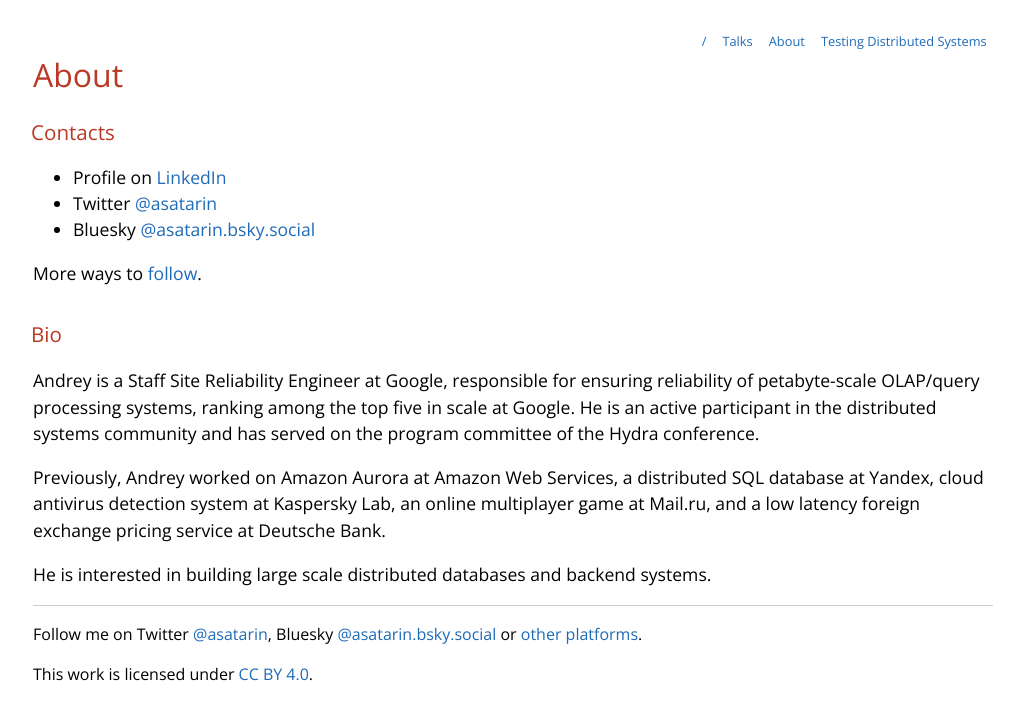
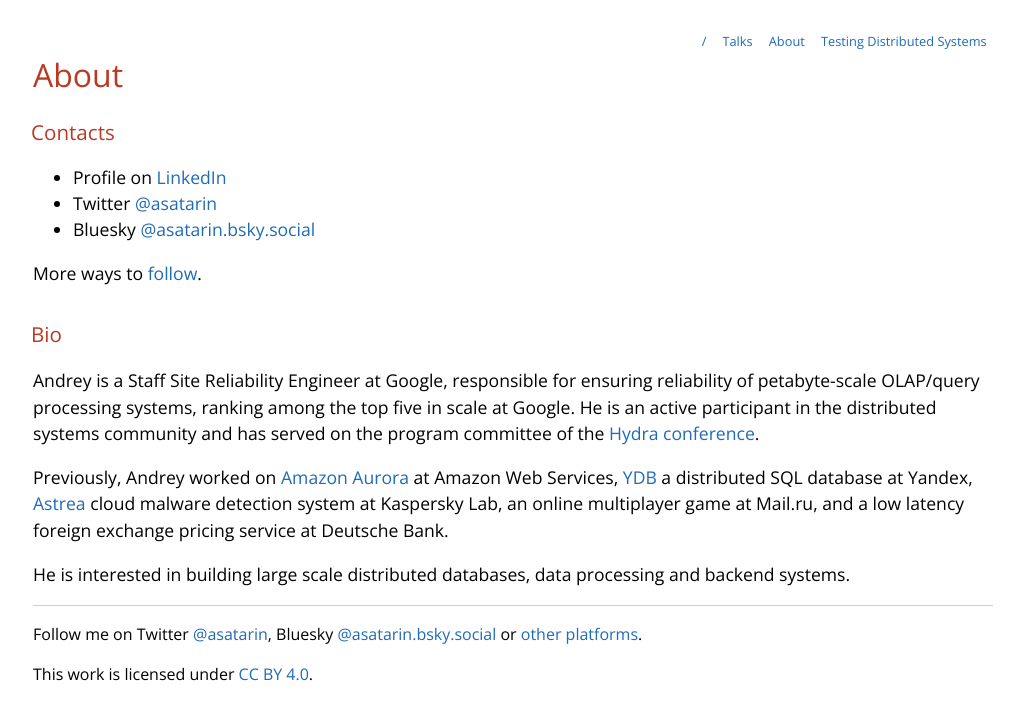
Before and after one commit to asatarin/asatarin.github.io, a Jekyll site: the page built from about.md, in a window 1280 px wide. Shown: the top 720 px of the page, without its empty margins (127-1144 px from the left). Built offline with Jekyll 4.4.1, drawn with Linux system fonts in a browser that asks for light colours; our own code applies the rules of GitHub Pages for plain Markdown files.

Commit message:
Add links to bio page

```diff
--- a/about.md
+++ b/about.md
@@ -16,10 +16,12 @@
 Andrey is a Staff Site Reliability Engineer at Google, responsible for ensuring reliability of petabyte-scale
 OLAP/query processing systems, ranking among the top five in scale at Google.
 He is an active participant in the distributed systems community and has served on the program
-committee of the Hydra conference.
+committee of the [Hydra conference](https://hydraconf.com/).
 
-Previously, Andrey worked on Amazon Aurora at Amazon Web Services, a distributed
-SQL database at Yandex, cloud antivirus detection system at Kaspersky Lab,
-an online multiplayer game at Mail.ru, and a low latency foreign exchange pricing service at Deutsche Bank.
+Previously, Andrey worked on [Amazon Aurora](https://aws.amazon.com/rds/aurora/) at Amazon Web
+Services, [YDB](https://ydb.tech/) a distributed SQL database at
+Yandex, [Astrea](https://www.kaspersky.com/enterprise-security/wiki-section/products/big-data-the-astraea-technology)
+cloud malware detection system at Kaspersky Lab, an online multiplayer game at Mail.ru, and a low latency foreign
+exchange pricing service at Deutsche Bank.
 
-He is interested in building large scale distributed databases and backend systems.
+He is interested in building large scale distributed databases, data processing and backend systems.
```
